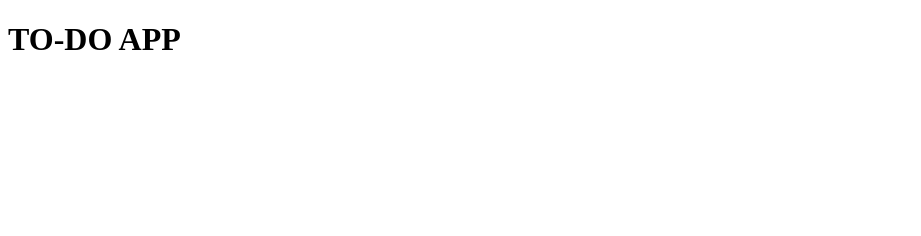
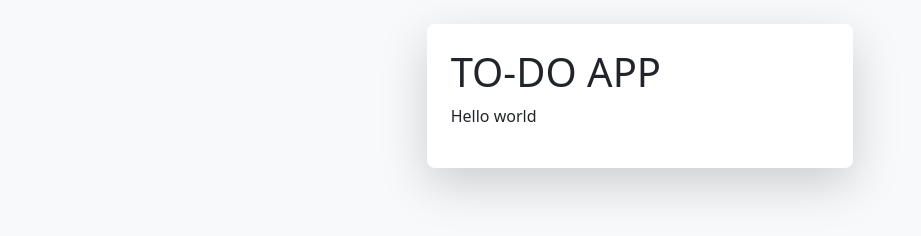
Before and after one commit to nrqrmz/to-do-app, a plain HTML site: page index.html in a window 1280 px wide. Shown: the whole page, without its empty margins (0-921 px from the left). Drawn offline with nearby package versions, Linux system fonts and the light colour scheme.

Commit message:
add bootstrap

```diff
--- a/index.html
+++ b/index.html
@@ -4,10 +4,25 @@
     <meta charset="UTF-8">
     <meta name="viewport" content="width=device-width, initial-scale=1.0">
     <title>VUE TO-DO APP</title>
+    <link href="https://cdn.jsdelivr.net/npm/bootstrap@5.3.6/dist/css/bootstrap.min.css" rel="stylesheet" integrity="sha384-4Q6Gf2aSP4eDXB8Miphtr37CMZZQ5oXLH2yaXMJ2w8e2ZtHTl7GptT4jmndRuHDT" crossorigin="anonymous">
     <script src="https://unpkg.com/vue@3.0.11/dist/vue.global.js"></script>
   </head>
-<body>
+  <body class="bg-light">
+    <div id="app">
+      <div class="d-flex justify-content-center mt-4">
+        <div class="bg-white p-4 shadow-lg col-11 col-md-6 col-lg-4 rounded-3">
           <h1>TO-DO APP</h1>
+          <p>{{message}}</p>
+        </div>
+      </div>
+
+    </div>
+
+    <script src="./main.js"></script>
+    <script>
+      app.mount('#app')
+    </script>
+    <script src="https://cdn.jsdelivr.net/npm/bootstrap@5.3.6/dist/js/bootstrap.bundle.min.js" integrity="sha384-j1CDi7MgGQ12Z7Qab0qlWQ/Qqz24Gc6BM0thvEMVjHnfYGF0rmFCozFSxQBxwHKO" crossorigin="anonymous"></script>
 
   </body>
 </html>
--- a/main.js
+++ b/main.js
@@ -1 +1,7 @@
-// vue app
+const app = Vue.createApp({
+  data() {
+    return {
+      message: 'Hello world'
+    }
+  }
+})
```
Lines whose indentation alone changed are shown as unchanged.
